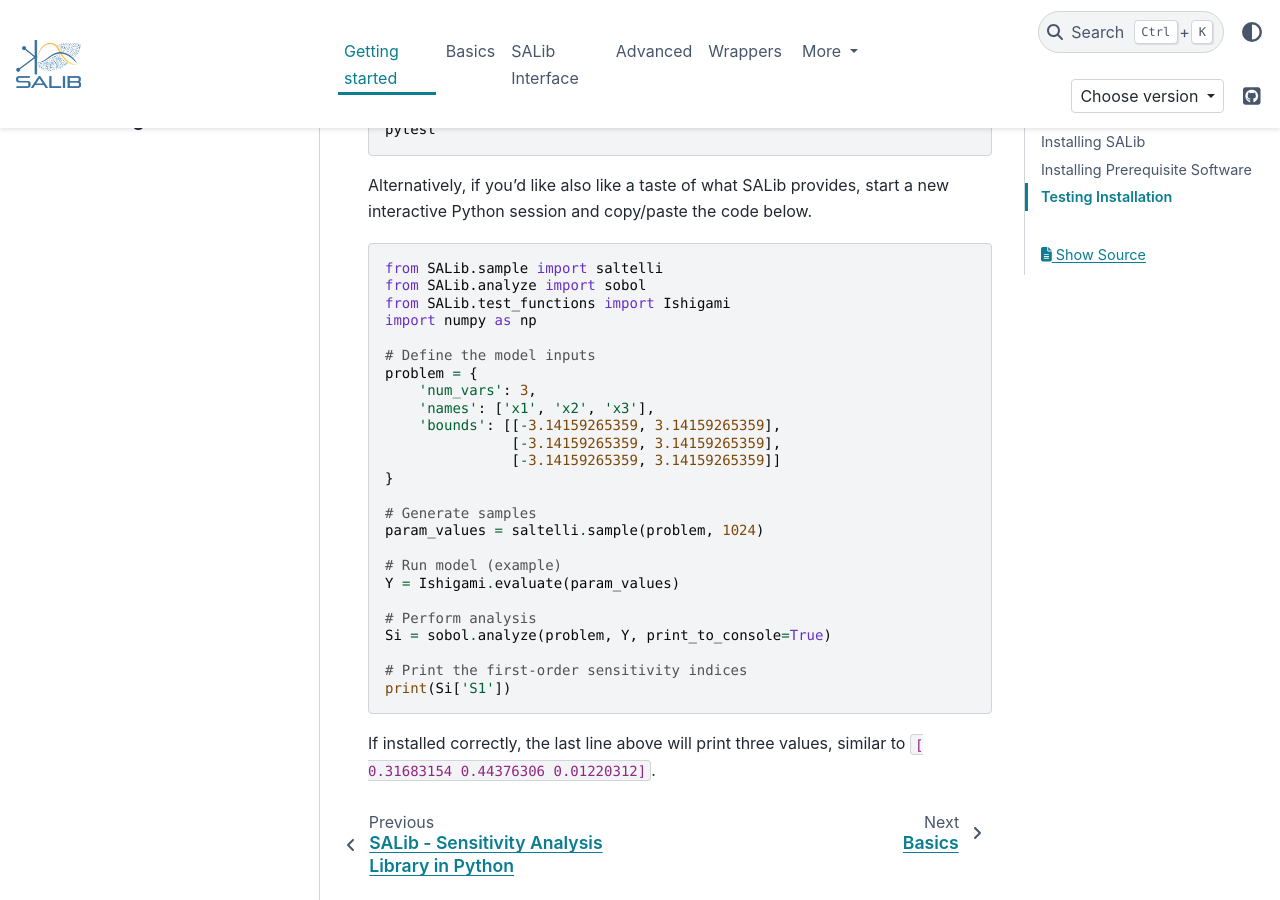
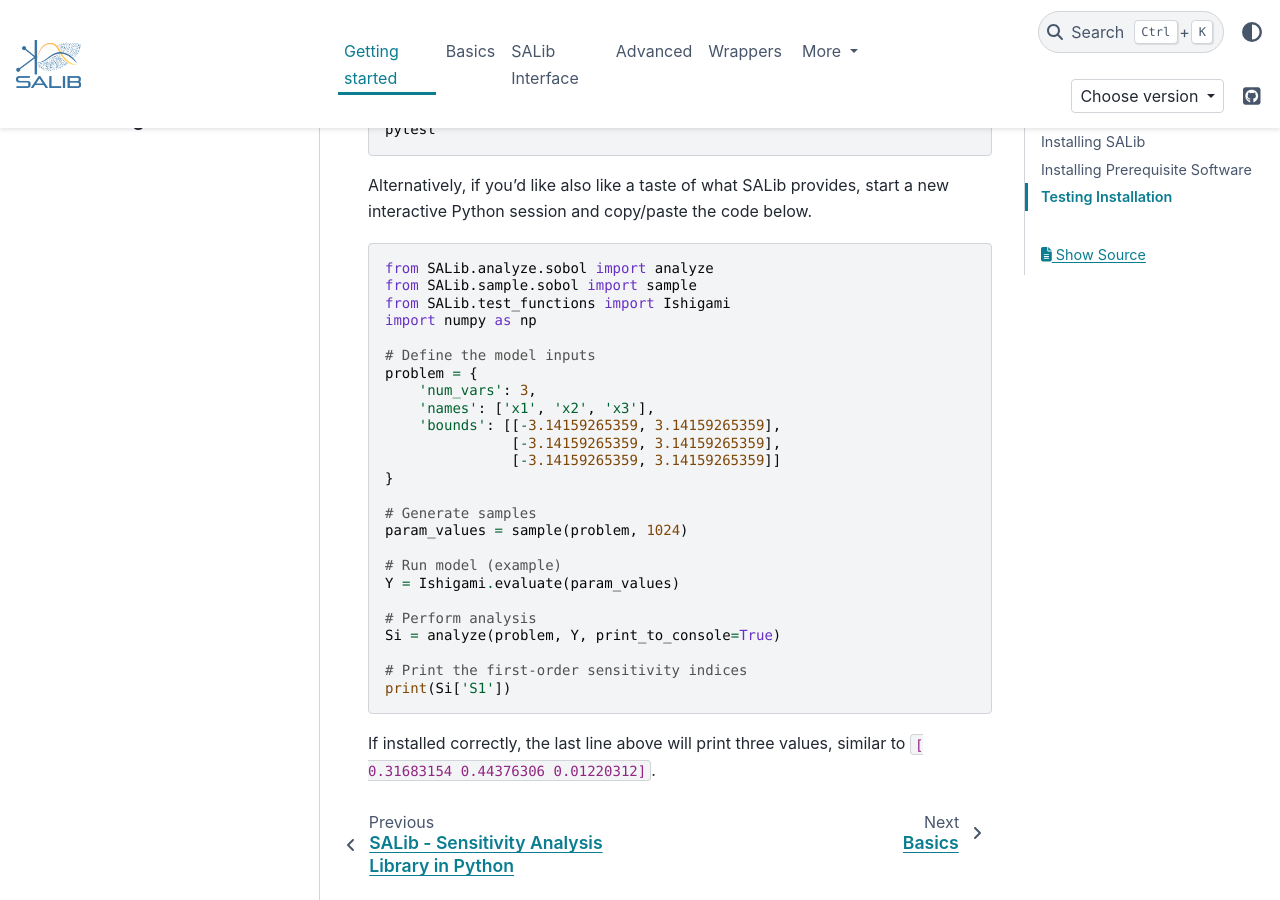
Before and after one commit to SALib/SALib, a Sphinx documentation site: the page built from docs/user_guide/getting-started.rst, in a window 1280 px wide and 900 px high, scrolled down 1049 px. Built offline with Sphinx 7.4.7 and the PyData theme 0.15.4, drawn with Linux system fonts in a browser that asks for light colours; pages that are not in the unit, such as notebooks, are missing from menus; the version number could not be read and is left out; comment, search, counter and statistics services are not loaded.

Commit message:
Remove deprecated saltelli sample from start doc

```diff
--- a/docs/user_guide/getting-started.rst
+++ b/docs/user_guide/getting-started.rst
@@ -59,8 +59,8 @@ and copy/paste the code below.
 
 .. code:: python
 
-    from SALib.sample import saltelli
-    from SALib.analyze import sobol
+    from SALib.analyze.sobol import analyze
+    from SALib.sample.sobol import sample
     from SALib.test_functions import Ishigami
     import numpy as np
 
@@ -74,13 +74,13 @@ and copy/paste the code below.
     }
 
     # Generate samples
-    param_values = saltelli.sample(problem, 1024)
+    param_values = sample(problem, 1024)
 
     # Run model (example)
     Y = Ishigami.evaluate(param_values)
 
     # Perform analysis
-    Si = sobol.analyze(problem, Y, print_to_console=True)
+    Si = analyze(problem, Y, print_to_console=True)
 
     # Print the first-order sensitivity indices
     print(Si['S1'])
```
